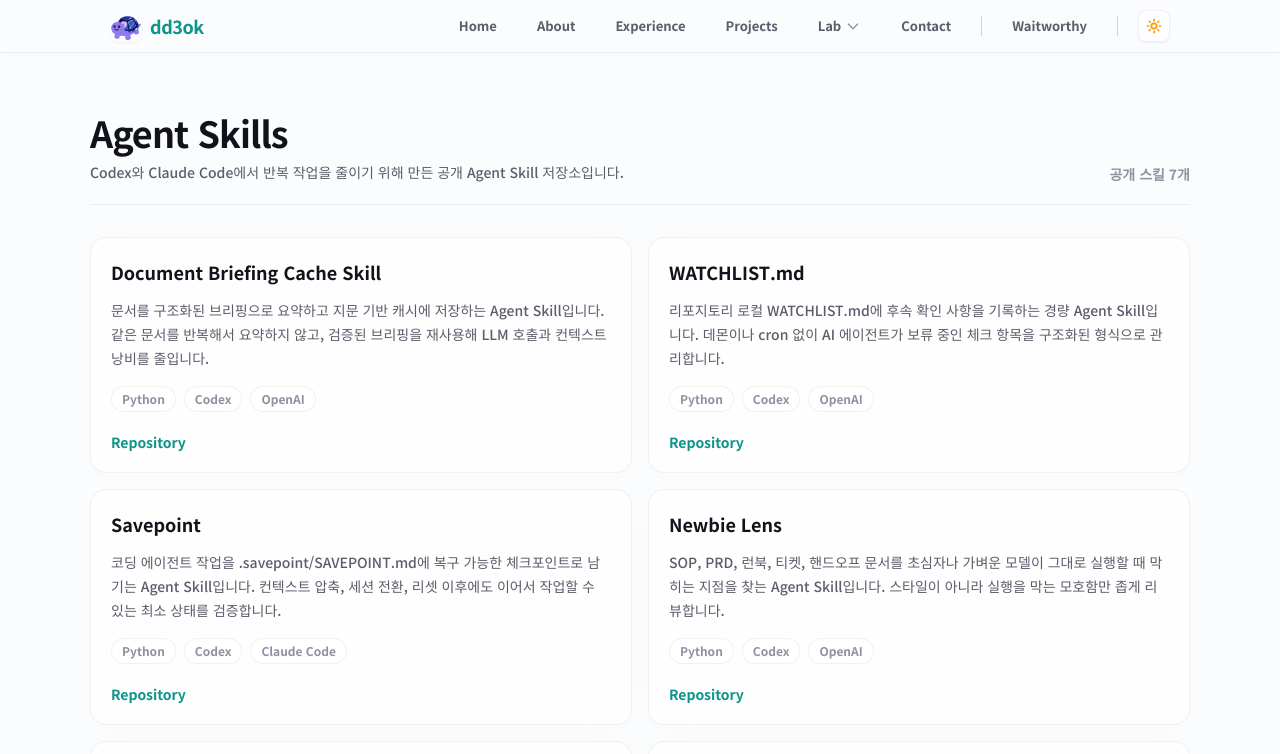
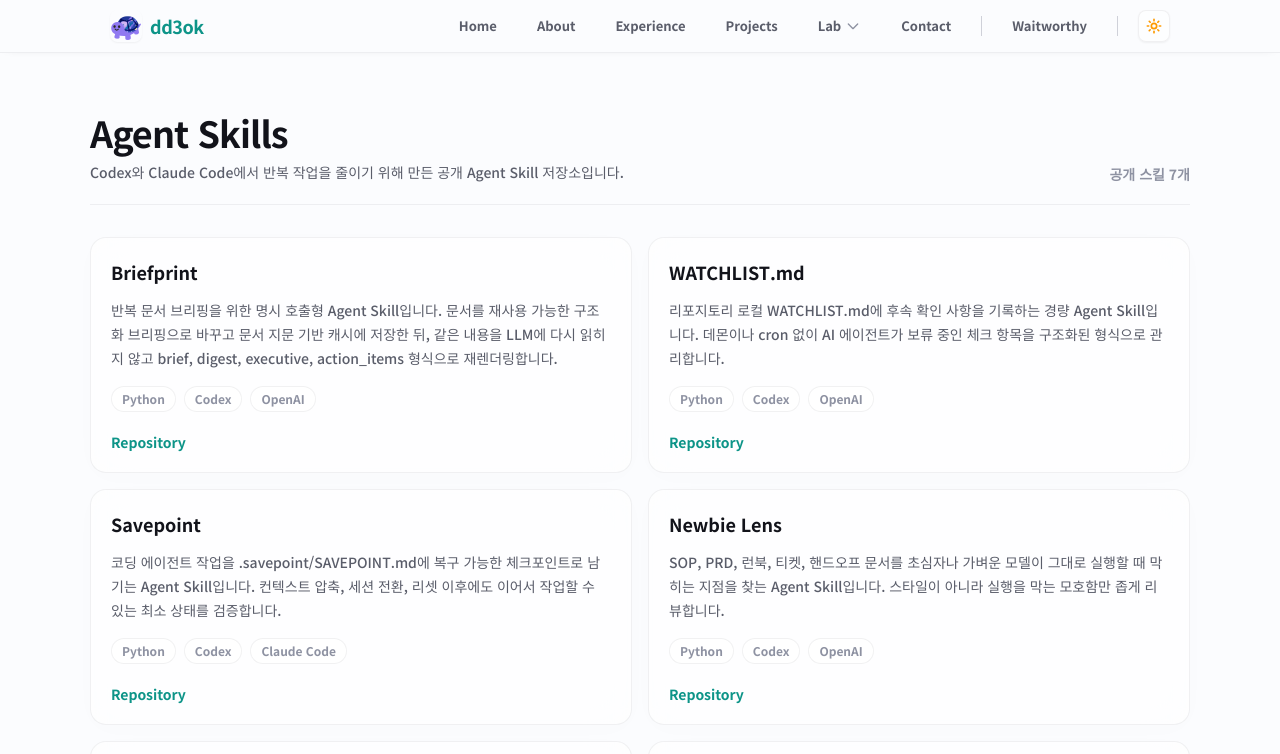
Before and after one commit to dd3ok/dd3ok.github.io, a Next.js app: page /agent-skills in a window 1280 px wide. Shown: the top 754 px of the page. Built offline with nearby package versions, Linux system fonts and the light colour scheme.

Commit message:
Update Briefprint agent skill listing

```diff
--- a/scripts/smoke-check.mjs
+++ b/scripts/smoke-check.mjs
@@ -36,7 +36,7 @@ const contentChecks = {
     '<title>Open Source Agent Skills | dd3ok</title>',
     'Agent Skills',
     'Codex와 Claude Code에서 반복 작업을 줄이기 위해 만든 공개 Agent Skill 저장소입니다.',
-    'Document Briefing Cache Skill',
+    'Briefprint',
     'Newbie Lens',
     'Savepoint',
     'Rabbit Hole',
--- a/src/data/agentSkills.ts
+++ b/src/data/agentSkills.ts
@@ -2,20 +2,21 @@ import type { AgentSkill } from '@/types'
 
 export const agentSkills: AgentSkill[] = [
     {
-        id: 'document-briefing-cache-skill',
-        title: 'Document Briefing Cache Skill',
+        id: 'briefprint',
+        title: 'Briefprint',
         description:
-            '문서를 구조화된 브리핑으로 요약하고 지문 기반 캐시에 저장하는 Agent Skill입니다. 같은 문서를 반복해서 요약하지 않고, 검증된 브리핑을 재사용해 LLM 호출과 컨텍스트 낭비를 줄입니다.',
-        shortDescription: '문서 브리핑 캐시',
+            '반복 문서 브리핑을 위한 명시 호출형 Agent Skill입니다. 문서를 재사용 가능한 구조화 브리핑으로 바꾸고 문서 지문 기반 캐시에 저장한 뒤, 같은 내용을 LLM에 다시 읽히지 않고 brief, digest, executive, action_items 형식으로 재렌더링합니다.',
+        shortDescription: '캐시형 문서 브리핑',
         tech: ['Python', 'Codex', 'OpenAI'],
-        github: 'https://github.com/dd3ok/document-briefing-cache-skill',
+        github: 'https://github.com/dd3ok/briefprint',
         category: 'workflow',
         keywords: [
-            'document summarization',
-            'LLM caching',
-            'briefing',
+            'briefprint',
+            'document briefing',
+            'fingerprint cache',
+            'rerendering',
             'agent skill',
-            '문서 요약',
+            '문서 브리핑',
         ],
     },
     {
```
